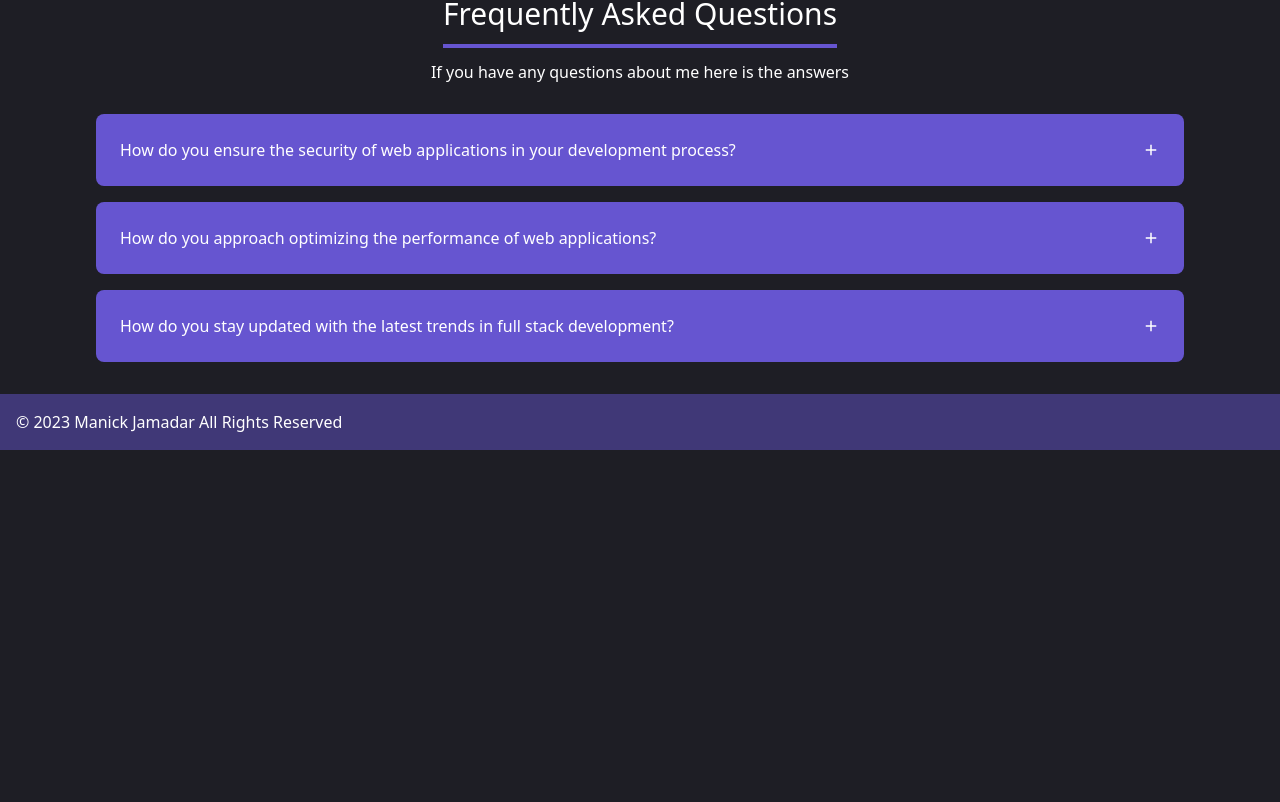
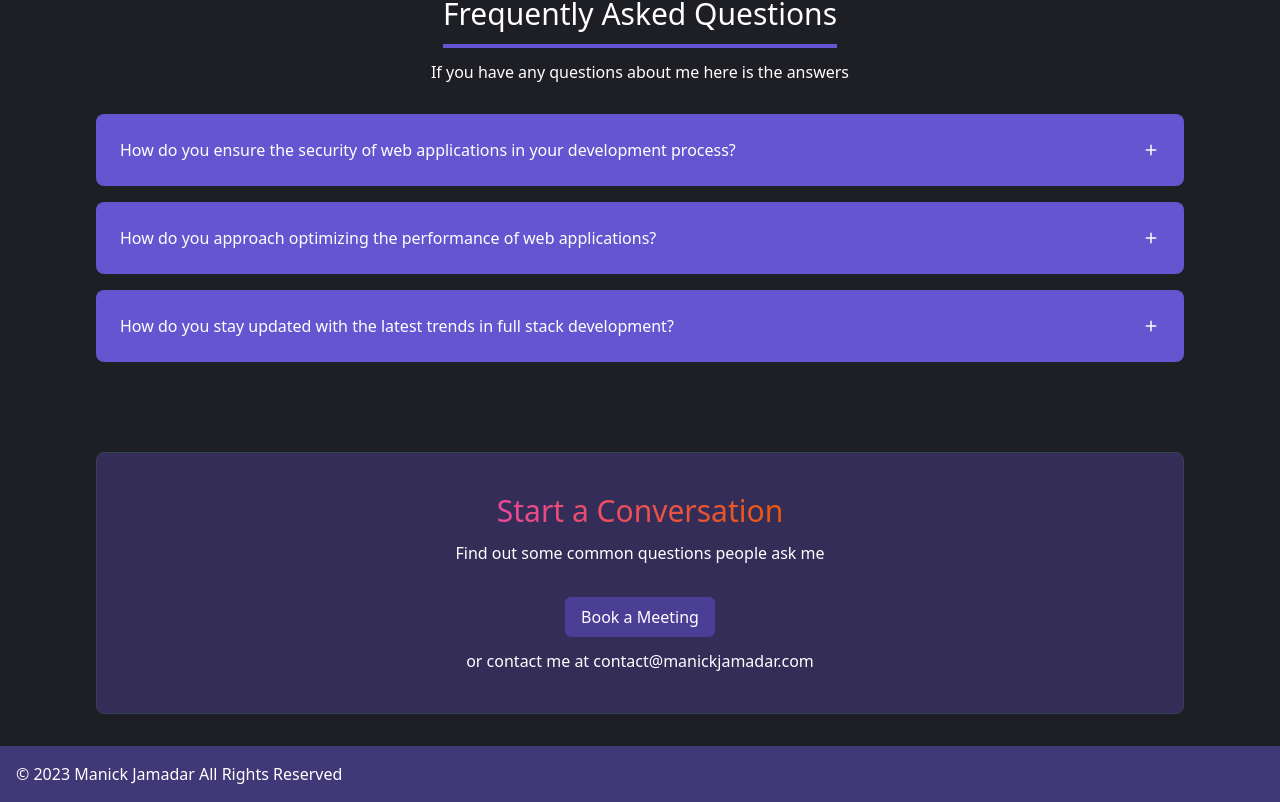
Before and after one commit to manickjamadar/personal-website, a Next.js app: page / in a window 1280 px wide. Shown: the part 2566-3368 px from the top of the page. Before the commit the page ends 3016 px from the top, so only its background shows below. Built offline with nearby package versions, Linux system fonts and the light colour scheme.

Commit message:
contact section created and used in home page

```diff
--- /dev/null
+++ b/app/components/sections/contactSection.tsx
@@ -0,0 +1,18 @@
+import React from "react";
+
+const ContactSection = () => {
+  return (
+    <div className="bg-primary bg-opacity-30 border border-slate-700 flex flex-col items-center p-10 rounded-lg gap-8">
+      <div className="flex flex-col items-center gap-3">
+        <h2 className="text-orange-gradient text-3xl">Start a Conversation</h2>
+        <p>Find out some common questions people ask me</p>
+      </div>
+      <div className="flex flex-col items-center gap-3">
+        <button className="primary-btn">Book a Meeting</button>
+        <p>or contact me at contact@manickjamadar.com</p>
+      </div>
+    </div>
+  );
+};
+
+export default ContactSection;
--- a/app/page.tsx
+++ b/app/page.tsx
@@ -8,6 +8,7 @@ import SkillSection from "./components/sections/skillSection";
 import ProjectSection from "./components/sections/projectSection";
 import TestimonialSection from "./components/sections/testimonialSection";
 import FAQSection from "./components/sections/faqSection";
+import ContactSection from "./components/sections/contactSection";
 
 const HomePage = () => {
   return (
@@ -25,6 +26,8 @@ const HomePage = () => {
       <TestimonialSection />
       <Spacer vertical={90} />
       <FAQSection />
+      <Spacer vertical={90} />
+      <ContactSection />
     </Container>
   );
 };
```
